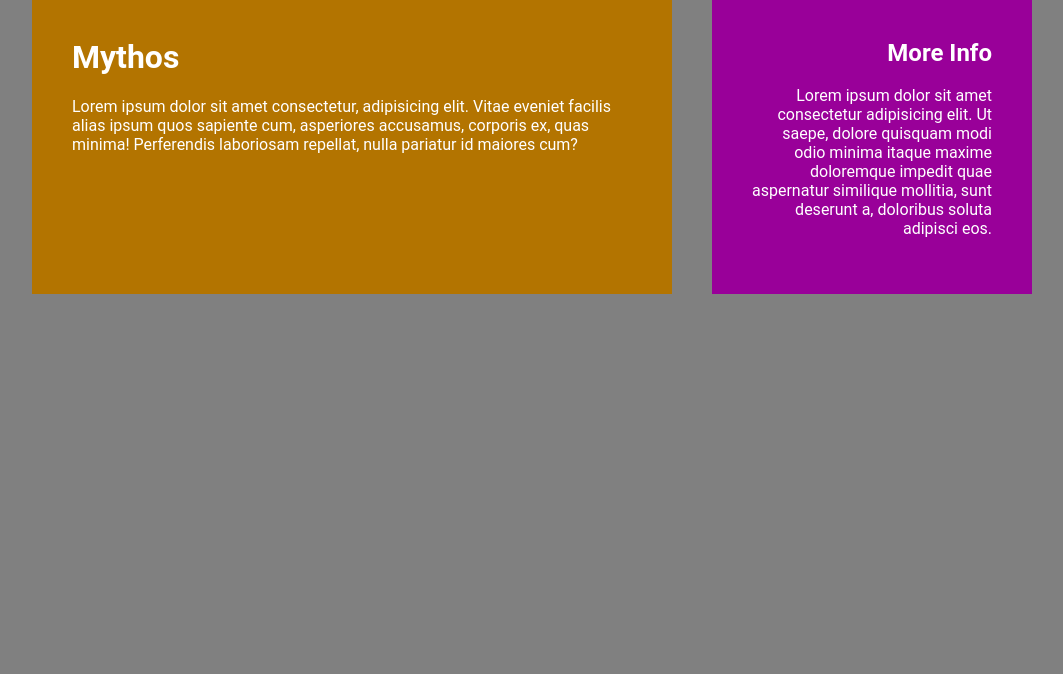
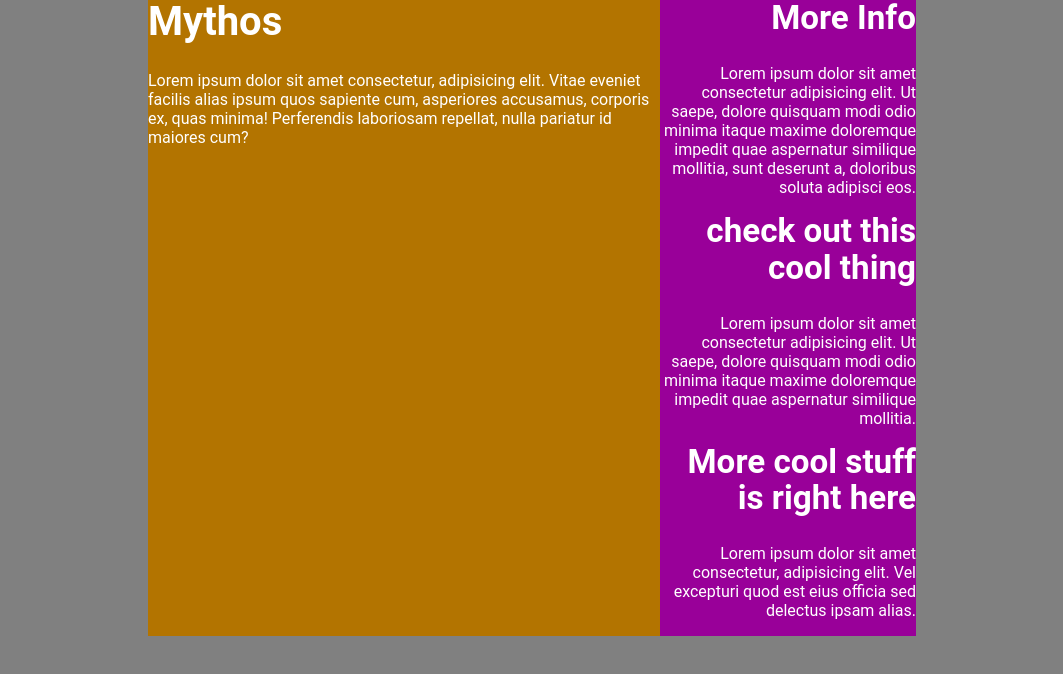
Before and after one commit to NicheP09/sass-and-bem-learning, a plain HTML site: page index.html in a window 1280 px wide. Shown: the whole page, without its empty margins (108-1171 px from the left). Drawn offline with Linux system fonts and the light colour scheme.

Commit message:
final try

```diff
--- a/index.html
+++ b/index.html
@@ -16,9 +16,22 @@
     <p>Lorem ipsum dolor sit amet consectetur, adipisicing elit. Vitae eveniet facilis alias ipsum quos sapiente cum, asperiores accusamus, corporis ex, quas minima! Perferendis laboriosam repellat, nulla pariatur id maiores cum?</p>
   </main>
   <aside class="grid__sidebar">
-    <h2>More Info</h2>
-    <p>Lorem ipsum dolor sit amet consectetur adipisicing elit. Ut saepe, dolore quisquam modi odio minima itaque maxime doloremque impedit quae aspernatur similique mollitia, sunt deserunt a, doloribus soluta adipisci eos.</p>
+
+    <div class="grid__widget">
+      <h2>More Info</h2>
+      <p>Lorem ipsum dolor sit amet consectetur adipisicing elit. Ut saepe, dolore quisquam modi odio minima itaque maxime doloremque impedit quae aspernatur similique mollitia, sunt deserunt a, doloribus soluta adipisci eos.</p>
+    </div>
+
+    <div class="grid__widget">
+      <h2>check out this cool thing</h2>
+      <p>Lorem ipsum dolor sit amet consectetur adipisicing elit. Ut saepe, dolore quisquam modi odio minima itaque maxime doloremque impedit quae aspernatur similique mollitia.</p>
+    </div>
+
+    <div class="grid__widget">
+      <h2>More cool stuff is right here</h2>
+      <p>Lorem ipsum dolor sit amet consectetur, adipisicing elit. Vel excepturi quod est eius officia sed delectus ipsam alias.</p>
+    </div>
   </aside>
-  </div>
+</div>
 </body>
 </html>
--- a/scss/globals/_typography.scss
+++ b/scss/globals/_typography.scss
@@ -1,11 +1,21 @@
+@use '../util' as u;
 h1, h2 , h3 {
   font-weight: 700;
   line-height: 1.1;
   margin-top: 0;
 }
+h1 {
+  font-size: clamp(u.rem(28), u.rem(16) + 2vw, u.rem(40));
+
+}
+
+h2 {
+  font-size: clamp(u.rem(22), u.rem(14) + 1.5vw, u.rem(36));
+}
 
 p {
   margin-top: 0;
+  font-size: u.rem(16);
 }
 
 a, a:visited, a:active {
--- a/scss/layout/_grid.scss
+++ b/scss/layout/_grid.scss
@@ -3,9 +3,9 @@
   display: grid;
   grid-template-columns: 1fr;
   grid-template-rows: auto auto;
-  gap: 40px;
-  /* max-width: 1000px; */
-  width: min(100% - 40px, 1000px);
+  gap: 40;
+  /* max-width: 1000; */
+  width: min(100% - 40, 1000);
   margin-inline: auto;
 
 
@@ -17,7 +17,7 @@
 
   &__main,
   &__sidebar {
-    padding: 40px;
+    padding: 40;
   }
 
   &__main {
--- a/scss/util/_breakpoint.scss
+++ b/scss/util/_breakpoint.scss
@@ -1,4 +1,4 @@
-  // 700px, 900px, 1440px;
+  // 700, 900, 1440;
 
   $breakpoints-up: (
     "medium" : 43.75em,
@@ -7,7 +7,7 @@
   );
 
 
-  // 699.98px, 899.98px, 1439.98px
+  // 699.98, 899.98, 1439.98
   $breakpoints-down : (
     'small' : 43.7485em,
     'medium' : 24875em,
--- /dev/null
+++ b/scss/util/_functions.scss
@@ -0,0 +1,15 @@
+@use 'sass:math';
+
+@function rem($pixel){
+//divede $pixels by 16 to return rem
+// throw an error if the $pixel has a unit
+@if math.is-unitless($pixel) {
+  @return math.div($pixel, 16) + rem;
+}
+@else {
+
+  @error 'Dont use unit when using the rem() function; only numbers'
+}
+
+
+}
--- a/scss/util/_index.scss
+++ b/scss/util/_index.scss
@@ -1,2 +1,3 @@
 @forward 'fonts';
 @forward 'breakpoint';
+@forward 'functions';
```
Also changed, not shown: dist/index.css, dist/style.css, 2 other files.
